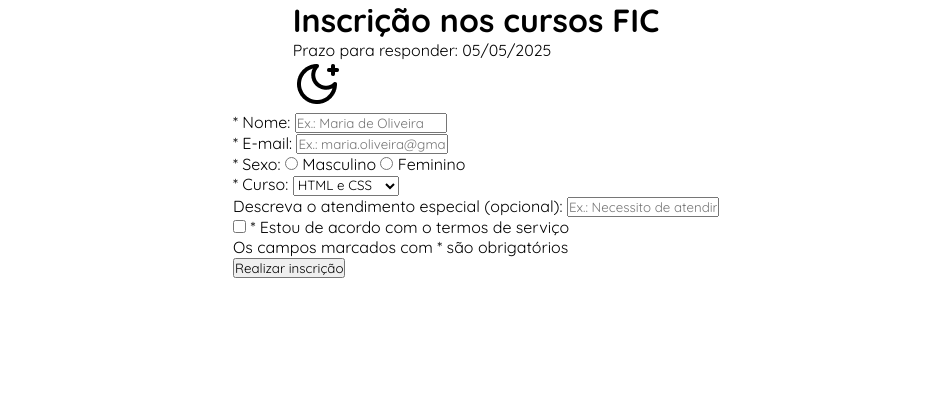
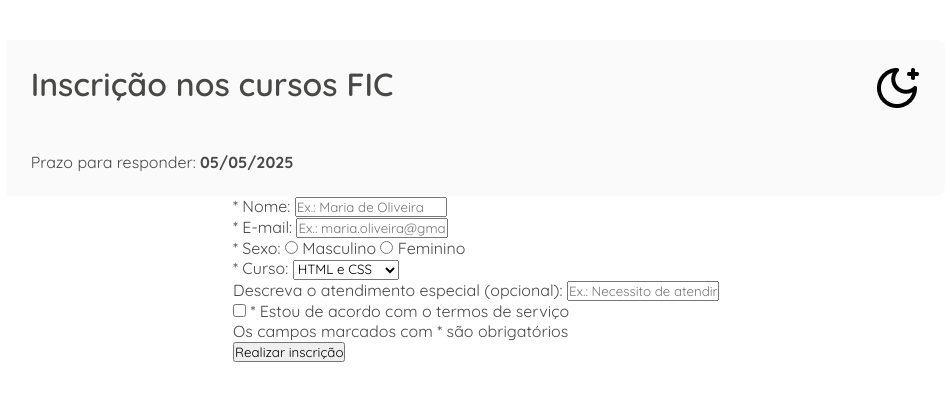
Before and after one commit to MatheusLBatista/enrollment-form, a website built with Vite: page index.html in a window 1280 px wide. Shown: the whole page, without its empty margins (164-1114 px from the left). Built offline with nearby package versions, Linux system fonts and the light colour scheme.

Commit message:
styling header

```diff
--- a/index.html
+++ b/index.html
@@ -14,8 +14,8 @@
     <div class="container">
       <header class="content-header">
         <div>
-          <h1>Inscrição nos cursos FIC</h1>
-          <p>Prazo para responder: <span>05/05/2025</span></p>
+          <h1 class="header">Inscrição nos cursos FIC</h1>
+          <p class="header-paragraph">Prazo para responder: <span>05/05/2025</span></p>
         </div>
 
         <div>
--- a/src/style.css
+++ b/src/style.css
@@ -7,11 +7,37 @@
 
 body {
   width: 100%;
+  background-color: #FFF;
+  color: #484946;
 }
 
 .container {
   display: flex;
   flex-direction: column;
-  justify-content: center;
   align-items: center;
+  margin: 40px;
 }
+
+.content-header {
+  display: flex;
+  justify-content: space-between;
+  background-color: #F1F1F160;
+  border-radius: 0 8px 8px 0;
+  padding: 24px;
+  gap: 480px;
+}
+
+.header {
+  margin-bottom: 48px;
+  font-weight: 600;
+  font-size: 32px;
+}
+
+.header-paragraph > span {
+  font-weight: 700;
+}
+
+.dark-mode-icon {
+  size: 4px;
+  cursor: pointer;
+}
```
